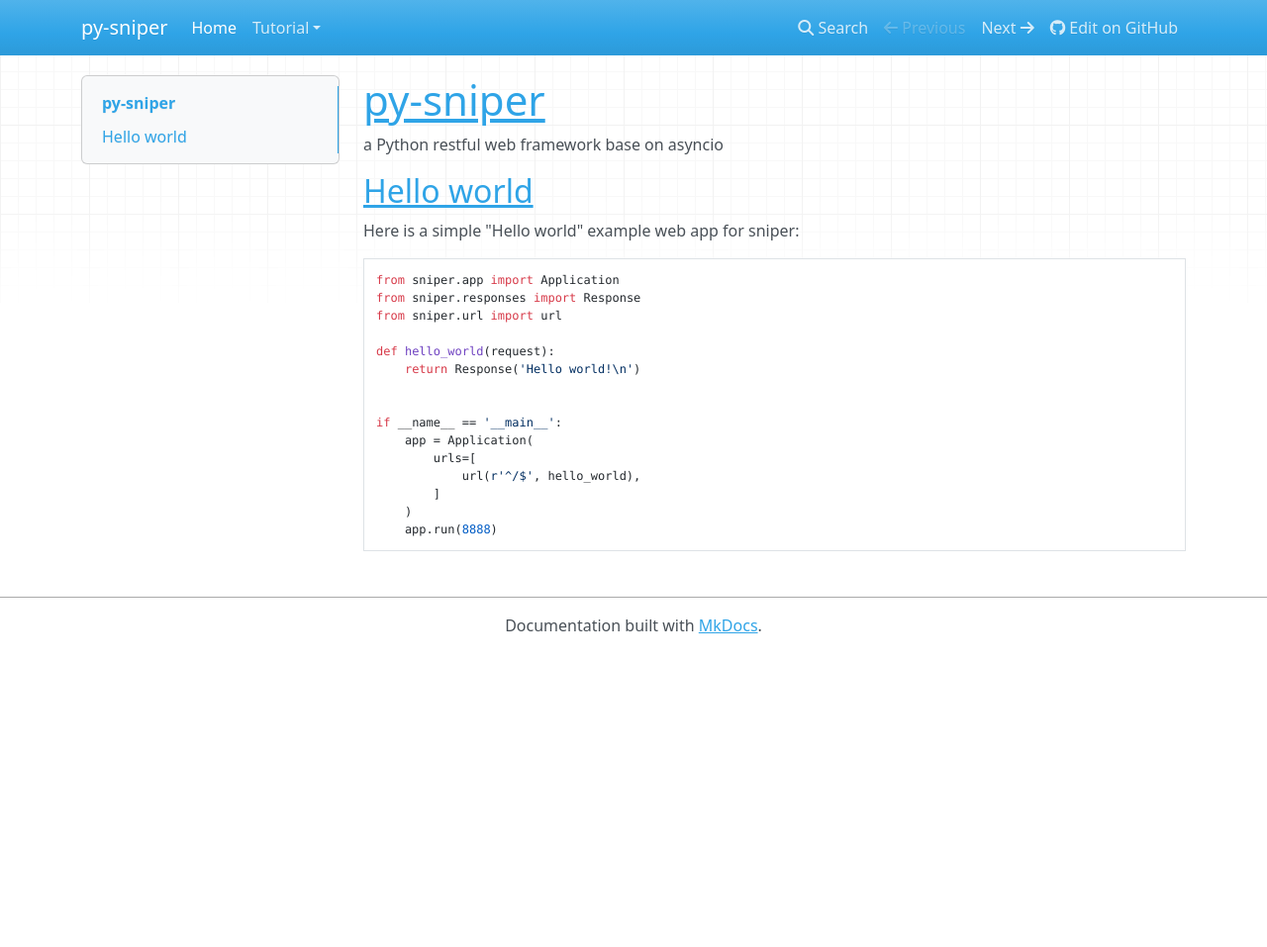
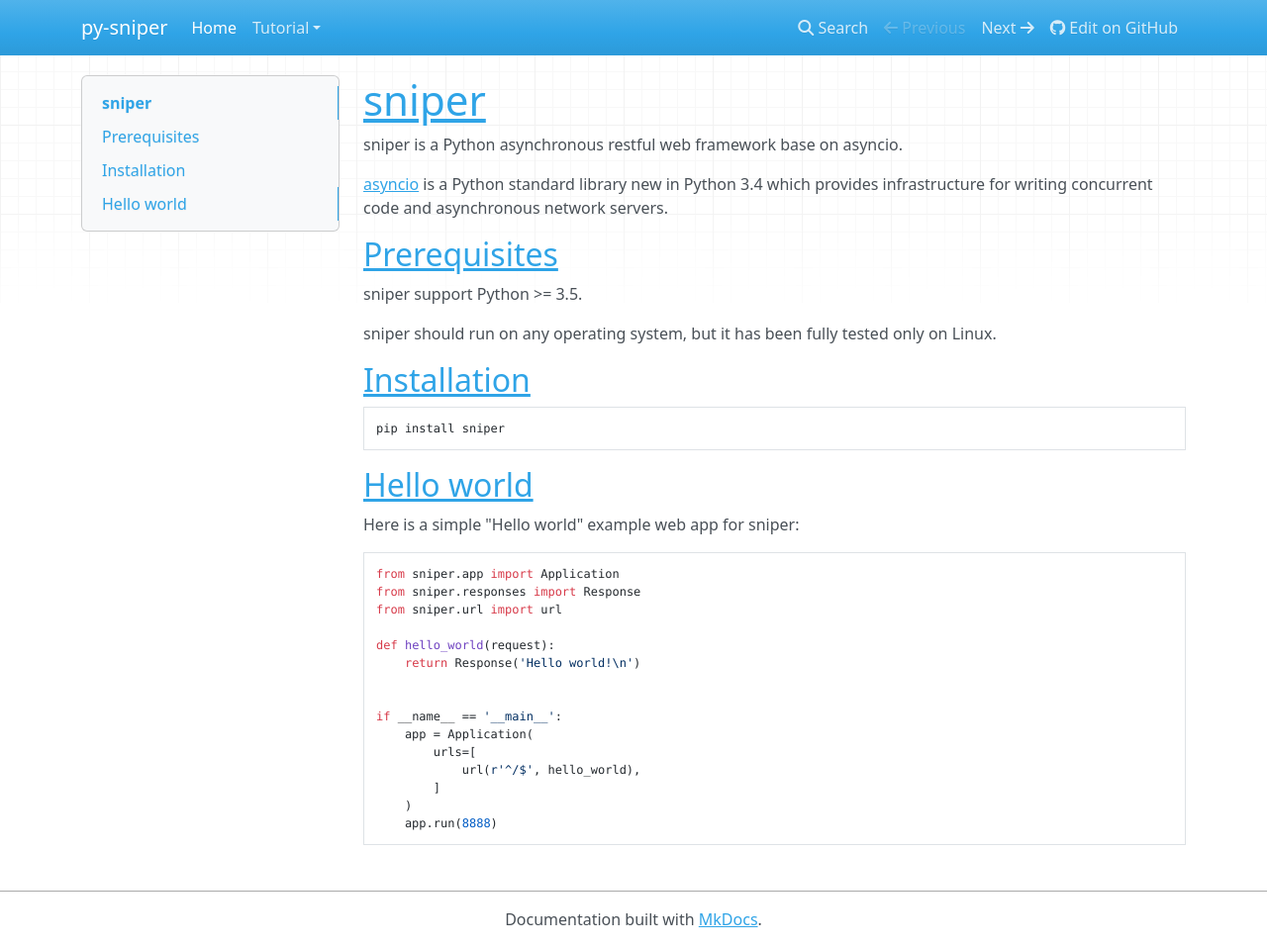
Before and after one commit to lexdene/py-sniper, an MkDocs documentation site: the page built from docs/index.md, in a window 1280 px wide and 957 px high. Shown: the whole window at 99% size. Built offline with MkDocs 1.6.1, drawn with Linux system fonts in a browser that asks for light colours; nearby versions of some CDN libraries; old or Windows-style settings are respelled for this version of MkDocs.

Commit message:
update docs

```diff
--- a/docs/index.md
+++ b/docs/index.md
@@ -1,6 +1,18 @@
-# py-sniper
+# sniper
 
-a Python restful web framework base on asyncio
+sniper is a Python asynchronous restful web framework base on asyncio.
+
+[asyncio][] is a Python standard library new in Python 3.4 which provides infrastructure for writing concurrent code and asynchronous network servers.
+
+## Prerequisites
+
+sniper support Python >= 3.5.
+
+sniper should run on any operating system, but it has been fully tested only on Linux.
+
+## Installation
+
+    pip install sniper
 
 ## Hello world
 
@@ -21,3 +33,5 @@ Here is a simple "Hello world" example web app for sniper:
             ]
         )
         app.run(8888)
+
+[asyncio]: https://docs.python.org/3/library/asyncio.html "Python asyncio library"
```
Also changed, not shown: README.md (+3 -3 lines), setup.py (+13 -1 lines).
